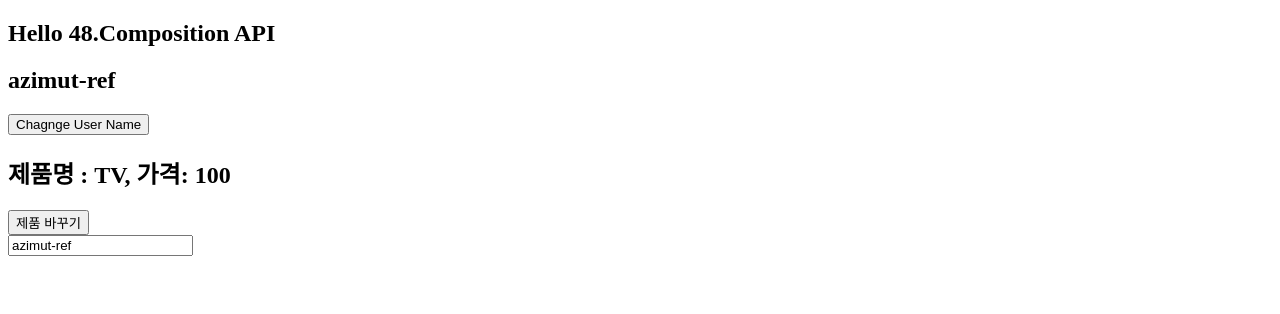
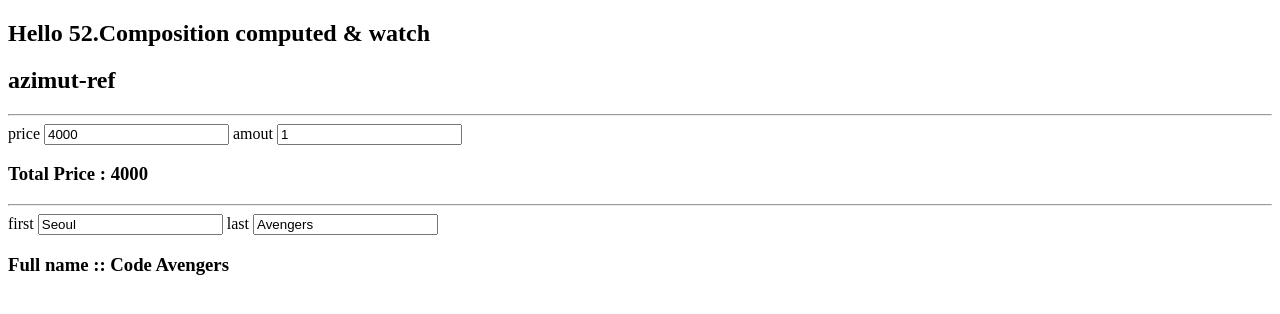
Before and after one commit to 42azimut/sessac_Vue, a Vue app in the folder 04_vueIntro/vue-practice/: page / in a window 1280 px wide. Shown: the top 314 px of the page. Built offline with nearby package versions, Linux system fonts and the light colour scheme.

Commit message:
52 composition computed and watch

```diff
--- a/04_vueIntro/vue-practice/src/App.vue
+++ b/04_vueIntro/vue-practice/src/App.vue
@@ -1,6 +1,6 @@
 <template>
   <div>
-    <h2>Hello 48.Composition API</h2>
+    <h2>Hello 52.Composition computed & watch</h2>
   </div>
   <TestComponent />
 </template>
--- a/04_vueIntro/vue-practice/src/components/composition/TestComponent.vue
+++ b/04_vueIntro/vue-practice/src/components/composition/TestComponent.vue
@@ -1,41 +1,87 @@
 <template>
   <h2>{{ username }}</h2>
-  <button @click="changeName">Chagnge User Name</button>
-  <h2>제품명 : {{ name }}, 가격: {{ price }}</h2>
-  <button @click="changeProduct">제품 바꾸기</button>
+  <hr />
   <div>
-    <input type="text" v-model="username" />
+    price <input type="text" v-model="price" /> amout
+    <input type="text" v-model="amount" />
+    <h3>Total Price : {{ totalPrice }}</h3>
+  </div>
+  <hr />
+  <div>
+    first <input type="text" v-model="home.city" /> last
+    <input type="text" v-model="last" />
+    <h3>Full name :: {{ fullName }}</h3>
   </div>
 </template>
 
 <script>
-import { ref, reactive, toRefs } from "vue";
+import { ref, computed, reactive, toRefs, watch } from "vue";
 export default {
   name: "TestComponent",
   setup() {
     const username = ref("azimut-ref");
+    const price = ref(4000);
+    const amount = ref(1);
 
-    function changeName() {
-      username.value = "Messsi";
-    }
+    const totalPrice = computed(() => {
+      return price.value * amount.value;
+    });
+    watch(price, (newValue, oldValue) => {
+      console.log(newValue, oldValue);
+    });
 
     const state = reactive({
-      name: "TV",
-      price: 100,
+      first: "Code",
+      last: "Avengers",
+      home: {
+        city: "Seoul",
+        type: "apt",
+      },
     });
 
-    function changeProduct() {
-      state.name = "세탁기";
-      state.price = 4000;
-    }
+    const fullName = computed(function () {
+      return `${state.first} ${state.last}`;
+    });
+    watch(
+      () => {
+        return state.first;
+      },
+      (newValue, oldValue) => {
+        console.log(newValue, oldValue);
+      }
+    );
+    watch(
+      () => {
+        return { ...state.home };
+      },
+      (newValue, oldValue) => {
+        console.log(newValue, oldValue);
+      },
+      { deep: true }
+    );
 
     return {
       username,
-      changeName,
-      changeProduct,
+      price,
+      amount,
+      totalPrice,
+      fullName,
       ...toRefs(state),
     };
   },
+
+  // 기존 컴퓨티드 속성 이용한 방법 위(셋업 api)
+  // data() {
+  //   return {
+  //     price: 4000,
+  //     amount: 1,
+  //   };
+  // },
+  // computed: {
+  //   totalPrice() {
+  //     return this.price * this.amount;
+  //   },
+  // },
 };
 </script>
 
```
